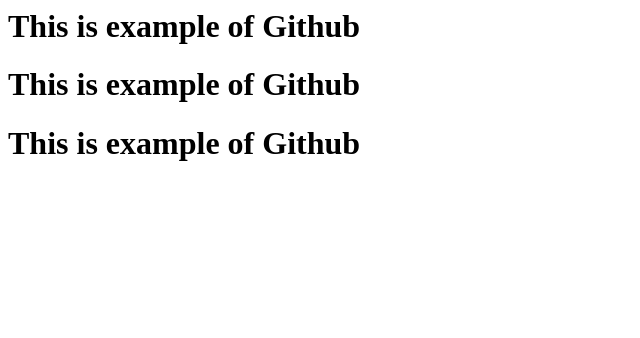
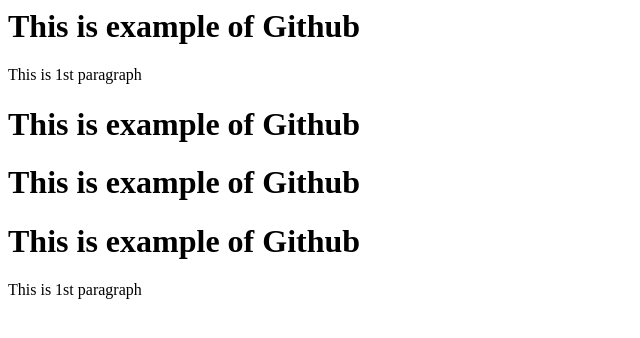
Before and after one commit to jietjodhpurguest7/spring-repos1, a plain HTML site: page index.html in a window 1280 px wide. Shown: the whole page, without its empty margins (0-640 px from the left). Drawn offline with Linux system fonts and the light colour scheme.

Commit message:
again update

```diff
--- a/index.html
+++ b/index.html
@@ -1,7 +1,11 @@
 <html>
     <body>
+
+        <h1>This is example of Github</h1>
+        <p>This is 1st paragraph</p>
         <h1>This is example of Github</h1>
         <h1>This is example of Github</h1>
         <h1>This is example of Github</h1>
+        <p>This is 1st paragraph</p>
     </body>
 </html>
```
